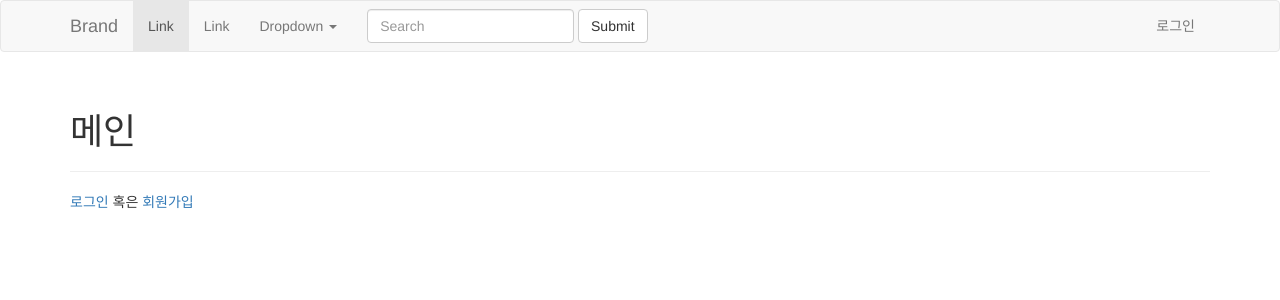
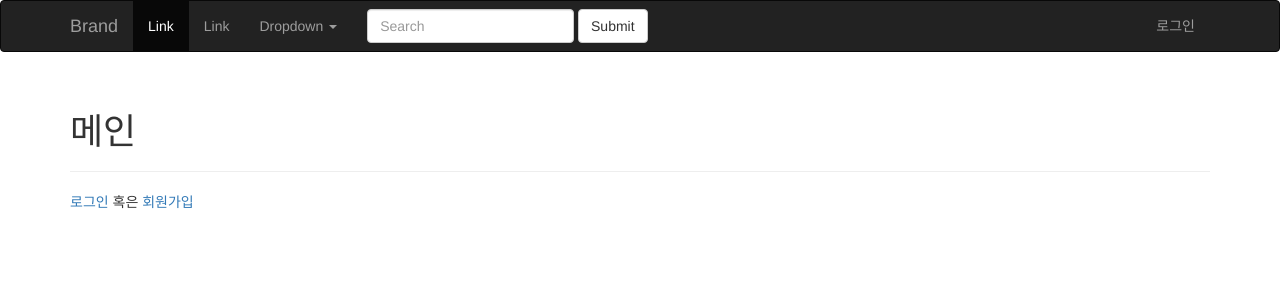
Before and after one commit to pknuwap/python-web-seminar, a Flask app: page / in a window 1280 px wide. Shown: the top 300 px of the page. Run offline with Flask 2, Linux system fonts and the light colour scheme; parts of the project's set-up code (start-up, migrations or seed data) failed here and were passed over; some libraries are stand-ins or nearby versions.

Commit message:
네비게이션 바 색깔 변경

```diff
--- a/noteapp/templates/base.html
+++ b/noteapp/templates/base.html
@@ -20,7 +20,7 @@
     <title>Note</title>
   </head>
   <body>
-    <nav class="navbar navbar-default">
+    <nav class="navbar navbar-inverse">
       <div class="container">
         <!-- Brand and toggle get grouped for better mobile display -->
         <div class="navbar-header">
```
